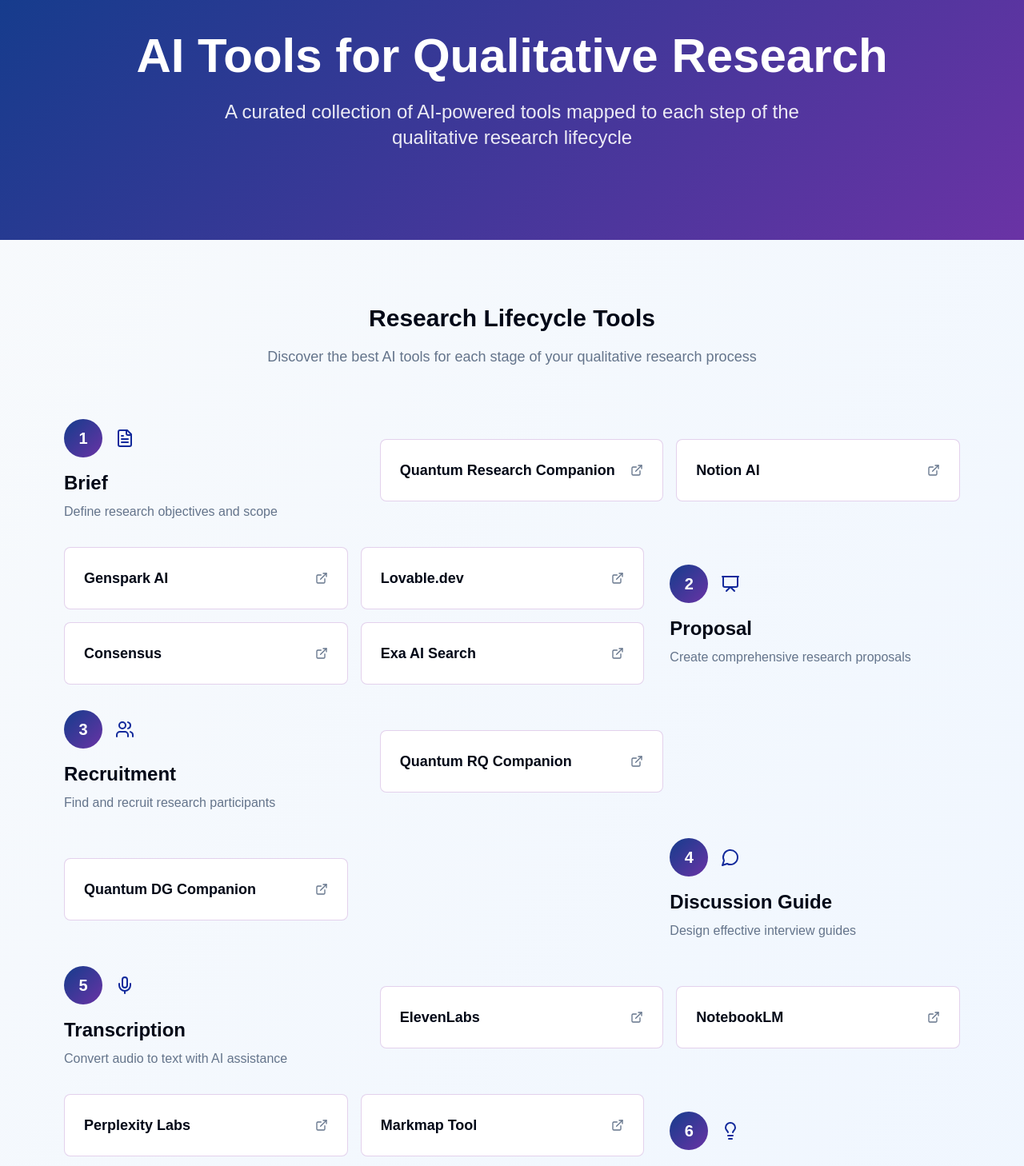
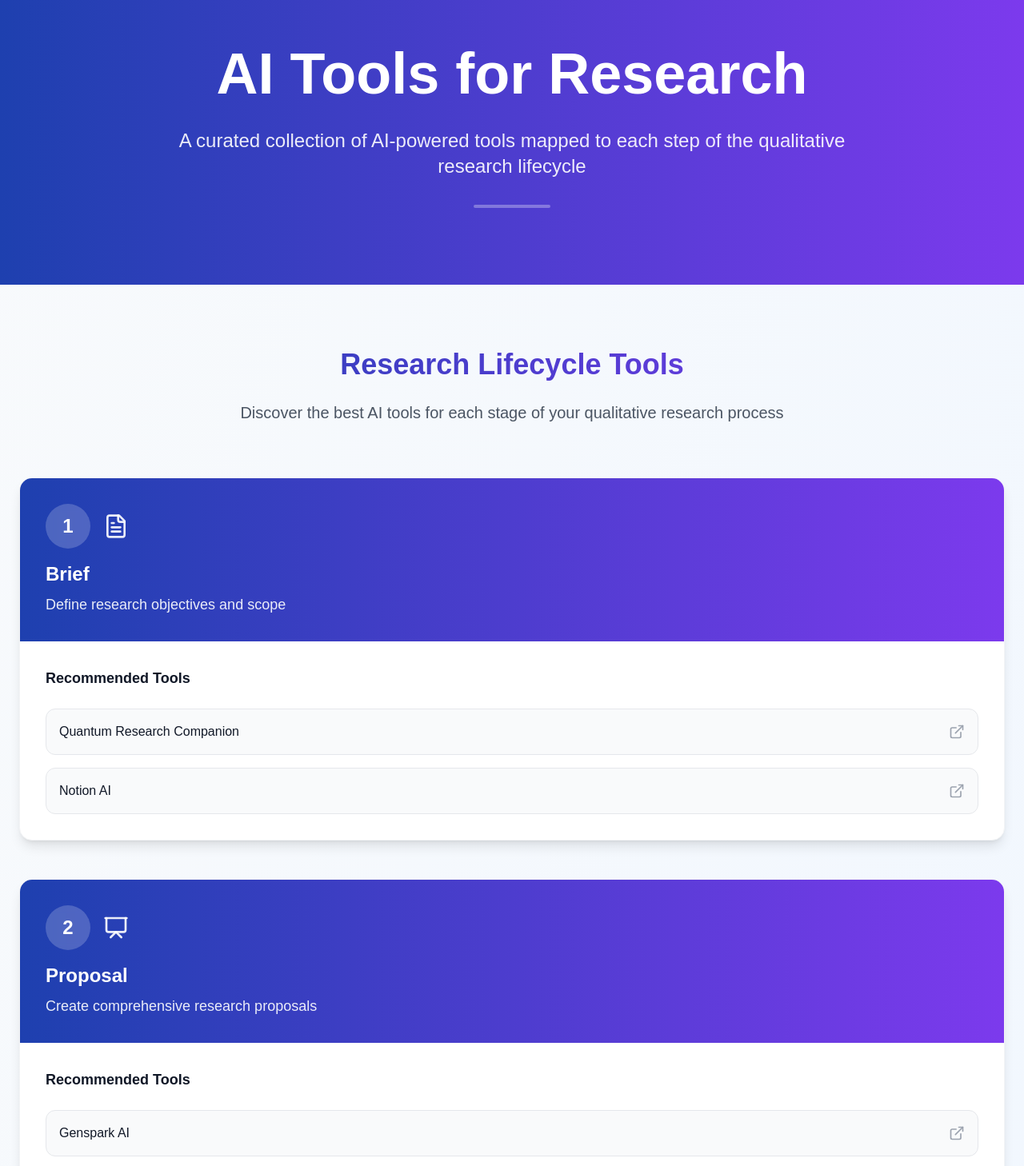
Before and after one commit to futurelabstudios/good-prompting-guide-by-futurelabs, a React (Vite) app: page /tools in a window 1280 px wide. Shown: the part 120-1578 px from the top of the page at 80% size. Built offline with nearby package versions, Linux system fonts and the light colour scheme.

Commit message:
Refactor: Improve tools page layout
Restructure the tools page for a more elegant and sleek presentation.

```diff
--- a/src/components/ToolStepCard.tsx
+++ b/src/components/ToolStepCard.tsx
@@ -25,38 +25,37 @@ const ToolStepCard: React.FC<ToolStepCardProps> = ({
   isEven
 }) => {
   return (
-    <div className={`flex flex-col lg:flex-row items-center gap-8 ${isEven ? 'lg:flex-row' : 'lg:flex-row-reverse'}`}>
-      {/* Step Info */}
-      <div className="lg:w-1/3 text-center lg:text-left">
-        <div className="flex items-center justify-center lg:justify-start gap-4 mb-4">
-          <div className="prompt-number flex-shrink-0">
-            {step}
+    <div className="bg-white rounded-2xl shadow-lg border border-gray-100 overflow-hidden hover:shadow-xl transition-all duration-300">
+      {/* Header Section */}
+      <div className="bg-gradient-to-r from-[#1e40af] to-[#7c3aed] text-white p-8">
+        <div className="flex items-center gap-4 mb-4">
+          <div className="flex items-center justify-center h-14 w-14 rounded-full bg-white/20 backdrop-blur-sm">
+            <span className="text-2xl font-bold">{step}</span>
           </div>
-          <div className="text-primary">
+          <div className="text-white/90">
             {icon}
           </div>
         </div>
         <h3 className="text-2xl font-bold mb-2">{title}</h3>
-        <p className="text-muted-foreground">{description}</p>
+        <p className="text-white/90 text-lg">{description}</p>
       </div>
 
-      {/* Tools Grid */}
-      <div className="lg:w-2/3">
-        <div className="grid sm:grid-cols-2 gap-4">
+      {/* Tools Section */}
+      <div className="p-8">
+        <h4 className="text-lg font-semibold text-gray-900 mb-6">Recommended Tools</h4>
+        <div className="grid gap-4">
           {tools.map((tool, index) => (
             <a
               key={index}
               href={tool.url}
               target="_blank"
               rel="noopener noreferrer"
-              className="group bg-white rounded-lg border border-secondary/20 p-6 hover:shadow-lg hover:border-primary/30 transition-all hover:-translate-y-1"
+              className="group flex items-center justify-between p-4 bg-gray-50 hover:bg-gradient-to-r hover:from-[#1e40af]/5 hover:to-[#7c3aed]/5 rounded-xl border border-gray-200 hover:border-[#1e40af]/30 transition-all duration-200"
             >
-              <div className="flex items-center justify-between">
-                <h4 className="font-semibold text-lg group-hover:text-primary transition-colors">
-                  {tool.name}
-                </h4>
-                <ExternalLink className="h-4 w-4 text-muted-foreground group-hover:text-primary transition-colors" />
-              </div>
+              <span className="font-medium text-gray-900 group-hover:text-[#1e40af] transition-colors">
+                {tool.name}
+              </span>
+              <ExternalLink className="h-5 w-5 text-gray-400 group-hover:text-[#1e40af] transition-colors" />
             </a>
           ))}
         </div>
--- a/src/pages/ToolsPage.tsx
+++ b/src/pages/ToolsPage.tsx
@@ -1,3 +1,4 @@
+
 import React from 'react';
 import Header from '@/components/Header';
 import Footer from '@/components/Footer';
@@ -17,7 +18,7 @@ const ToolsPage = () => {
     {
       step: "1",
       title: "Brief",
-      icon: <FileText className="h-6 w-6" />,
+      icon: <FileText className="h-8 w-8" />,
       description: "Define research objectives and scope",
       tools: [
         {
@@ -33,7 +34,7 @@ const ToolsPage = () => {
     {
       step: "2",
       title: "Proposal",
-      icon: <Presentation className="h-6 w-6" />,
+      icon: <Presentation className="h-8 w-8" />,
       description: "Create comprehensive research proposals",
       tools: [
         {
@@ -57,7 +58,7 @@ const ToolsPage = () => {
     {
       step: "3",
       title: "Recruitment",
-      icon: <Users className="h-6 w-6" />,
+      icon: <Users className="h-8 w-8" />,
       description: "Find and recruit research participants",
       tools: [
         {
@@ -69,7 +70,7 @@ const ToolsPage = () => {
     {
       step: "4",
       title: "Discussion Guide",
-      icon: <MessageCircle className="h-6 w-6" />,
+      icon: <MessageCircle className="h-8 w-8" />,
       description: "Design effective interview guides",
       tools: [
         {
@@ -81,7 +82,7 @@ const ToolsPage = () => {
     {
       step: "5",
       title: "Transcription",
-      icon: <Mic className="h-6 w-6" />,
+      icon: <Mic className="h-8 w-8" />,
       description: "Convert audio to text with AI assistance",
       tools: [
         {
@@ -97,7 +98,7 @@ const ToolsPage = () => {
     {
       step: "6",
       title: "Sensemaking / Brainstorming",
-      icon: <Lightbulb className="h-6 w-6" />,
+      icon: <Lightbulb className="h-8 w-8" />,
       description: "Analyze data and generate insights",
       tools: [
         {
@@ -117,7 +118,7 @@ const ToolsPage = () => {
     {
       step: "7",
       title: "Presentation",
-      icon: <Monitor className="h-6 w-6" />,
+      icon: <Monitor className="h-8 w-8" />,
       description: "Create compelling research presentations",
       tools: [
         {
@@ -146,27 +147,30 @@ const ToolsPage = () => {
 
       <main className="flex-1 pt-20">
         {/* Hero Section */}
-        <div className="quantum-gradient-bg text-white py-20">
-          <div className="container mx-auto px-4 text-center">
-            <h1 className="text-4xl md:text-6xl font-bold mb-6">
-              AI Tools for Qualitative Research
+        <div className="bg-gradient-to-r from-[#1e40af] to-[#7c3aed] text-white py-24">
+          <div className="container mx-auto px-6 text-center">
+            <h1 className="text-5xl md:text-7xl font-bold mb-8">
+              AI Tools for Research
             </h1>
-            <p className="text-xl md:text-2xl opacity-90 mb-8 max-w-3xl mx-auto">
+            <p className="text-xl md:text-2xl opacity-90 mb-8 max-w-4xl mx-auto leading-relaxed">
               A curated collection of AI-powered tools mapped to each step of the qualitative research lifecycle
             </p>
+            <div className="w-24 h-1 bg-white/30 mx-auto rounded-full"></div>
           </div>
         </div>
 
         {/* Tools Section */}
-        <div className="container mx-auto px-4 py-20 max-w-6xl">
+        <div className="container mx-auto px-6 py-20 max-w-7xl">
           <div className="text-center mb-16">
-            <h2 className="text-3xl font-bold mb-4">Research Lifecycle Tools</h2>
-            <p className="text-lg text-muted-foreground max-w-2xl mx-auto">
+            <h2 className="text-4xl font-bold mb-6 bg-gradient-to-r from-[#1e40af] to-[#7c3aed] bg-clip-text text-transparent">
+              Research Lifecycle Tools
+            </h2>
+            <p className="text-xl text-gray-600 max-w-3xl mx-auto leading-relaxed">
               Discover the best AI tools for each stage of your qualitative research process
             </p>
           </div>
 
-          <div className="space-y-8">
+          <div className="grid gap-8 md:gap-12">
             {researchSteps.map((step, index) => (
               <ToolStepCard
                 key={step.step}
```
